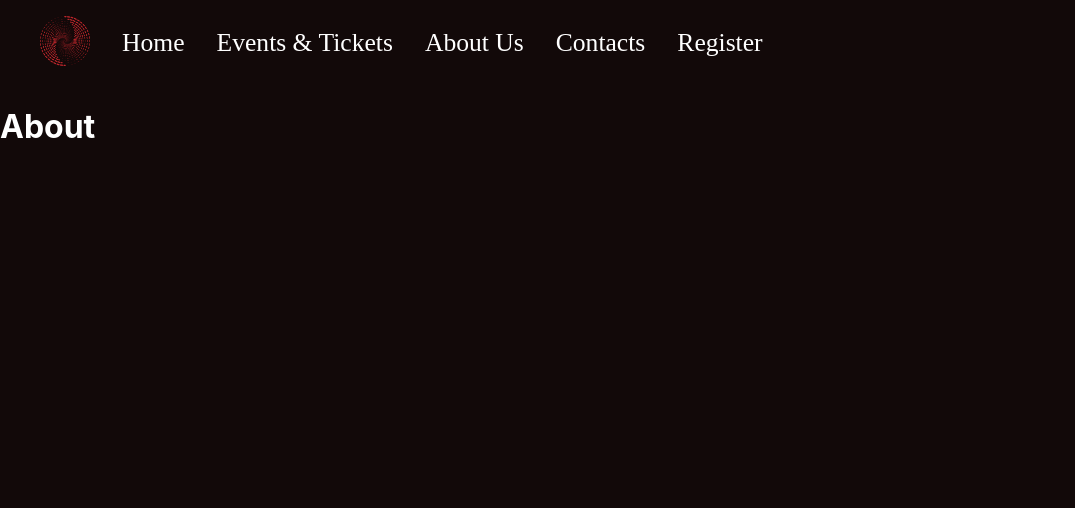
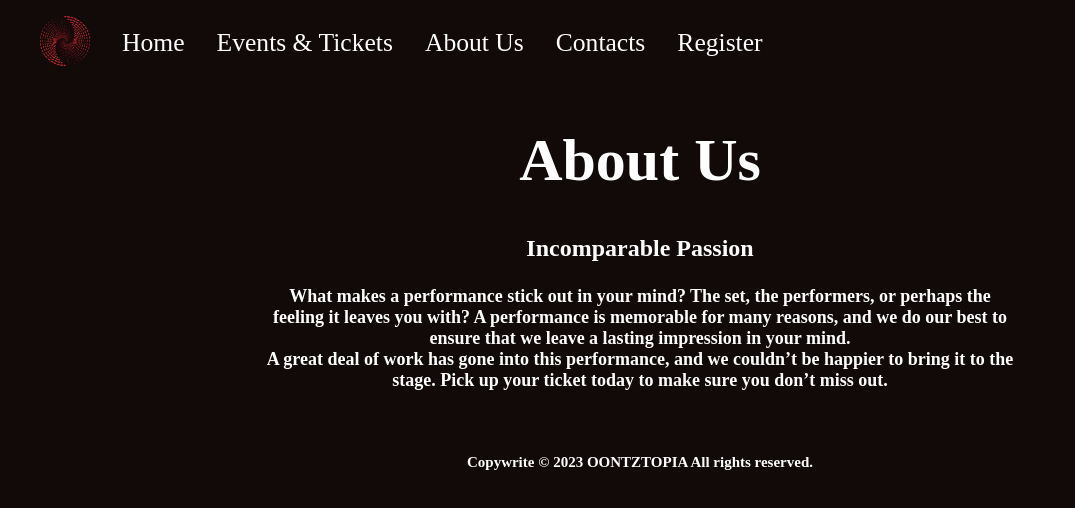
Before and after one commit to david-mbugua/Oontztopia, a React (Create React App) app: page /about in a window 1280 px wide. Shown: the top 508 px of the page, without its empty margins (0-1075 px from the left). Built offline with nearby package versions, Linux system fonts and the light colour scheme; a web font is replaced by a local one.

Commit message:
additional content

```diff
--- a/src/About.js
+++ /dev/null
@@ -1,3 +0,0 @@
-export function About() {
-    return <h1>About</h1>
-}
--- a/src/App.css
+++ b/src/App.css
@@ -176,3 +176,35 @@ button {
   position: relative;
   left: 55px;
 }
+
+/* About page */
+
+.aboutMain {
+  background-image: url(./components/images/backgroung.jpg);
+}
+
+.aboutDiv {
+  text-align: center;
+}
+
+.aboutDiv h1 {
+  font-family: lightning;
+  font-size: 60px;
+}
+
+.aboutDiv h3 {
+  font-family: "Quicksand";
+  font-size: 24px;
+}
+
+.aboutDiv p {
+  font-family: "Quicksand";
+  font-size: 18px;
+  font-weight: bold;
+}
+
+/* Contacts page */
+
+.logoContacts {
+  height: 300px;
+}
--- a/src/App.js
+++ b/src/App.js
@@ -3,8 +3,8 @@ import React from 'react';
 import logo from '../src/logo.png';
 import { Link, Route, Routes } from 'react-router-dom';
 import Home from './components/Home';
-import { Contacts } from './components/Contacts';
-import { About } from './About';
+import Contacts from './components/Contacts';
+import About from './components/About';
 import Register from './components/Register';
 import Events from './components/Events';
 
--- /dev/null
+++ b/src/components/About.js
@@ -0,0 +1,31 @@
+import React from "react";
+import Background from './images/backgroung.jpg'
+
+const About = () => {
+    const today = new Date();
+    const year = today.getFullYear();
+    return(
+        <div className="aboutMain"
+            style={{
+            background: `url(${Background})`,
+          }}>
+            <div className="aboutDiv">
+                <h1>About Us</h1>
+                <h3>Incomparable Passion</h3>
+                <p>
+                What makes a performance stick out in your mind? The set, the performers, or perhaps the
+                <br /> feeling it leaves you with? A performance is memorable for many reasons, and we do our best to
+                <br /> ensure that we leave a lasting impression in your mind.
+
+                <br /> A great deal of work has gone into this performance, and we couldn’t be happier to bring it to the
+                <br /> stage. Pick up your ticket today to make sure you don’t miss out.
+                </p>
+                <footer className='Footer'>
+                     <p><small>Copywrite © {year} OONTZTOPIA All rights reserved.</small></p>
+                </footer>
+            </div>
+        </div>
+    )
+}
+
+export default About
--- a/src/components/Contacts.js
+++ b/src/components/Contacts.js
@@ -1,3 +1,20 @@
-export function Contacts() {
-    return <h1>Contacts</h1>
+import React from "react";
+import oontztopia from './images/oontztopia.png';
+
+const Contacts = () => {
+    return(
+        <div className="mainContacts">
+            <div className="contactSection" style={{display: 'flex'}}>
+                <h1>Contact</h1>
+                <p>Nairobi, Kenya
+                 <br /> oontztopia@gmail.com
+                 <br /> +254742668324 </p>
+            </div>
+            <div className="logoSection" style={{display: 'flex'}}>
+            <img src = {oontztopia} alt="Oontztopia logo" className='logoContacts' />
+            </div>
+        </div>
+    )
 }
+
+export default Contacts
```
Also changed, not shown: src/components/Events.js (line endings or trailing spaces), src/components/images/backgroung.jpg (added).
